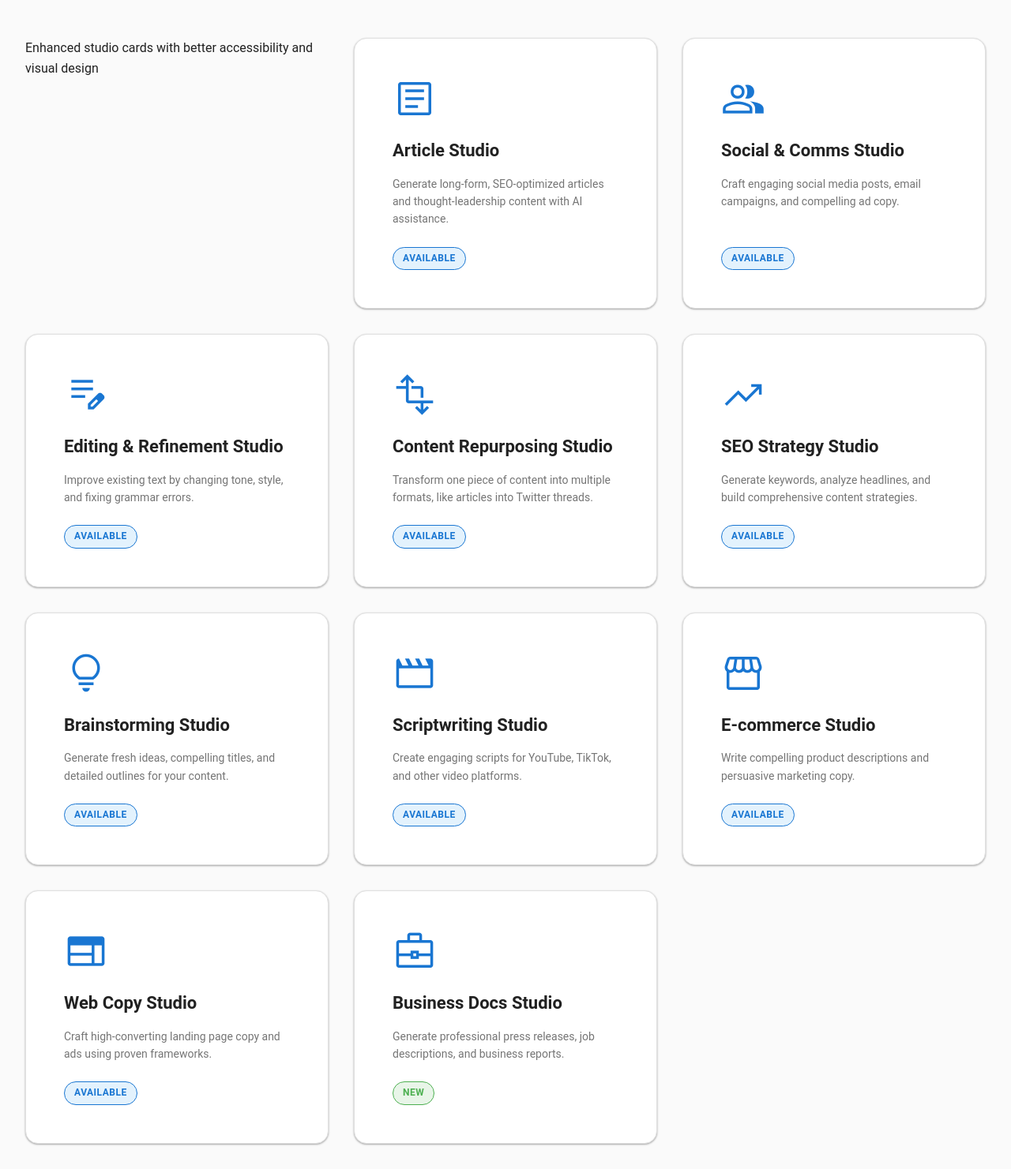
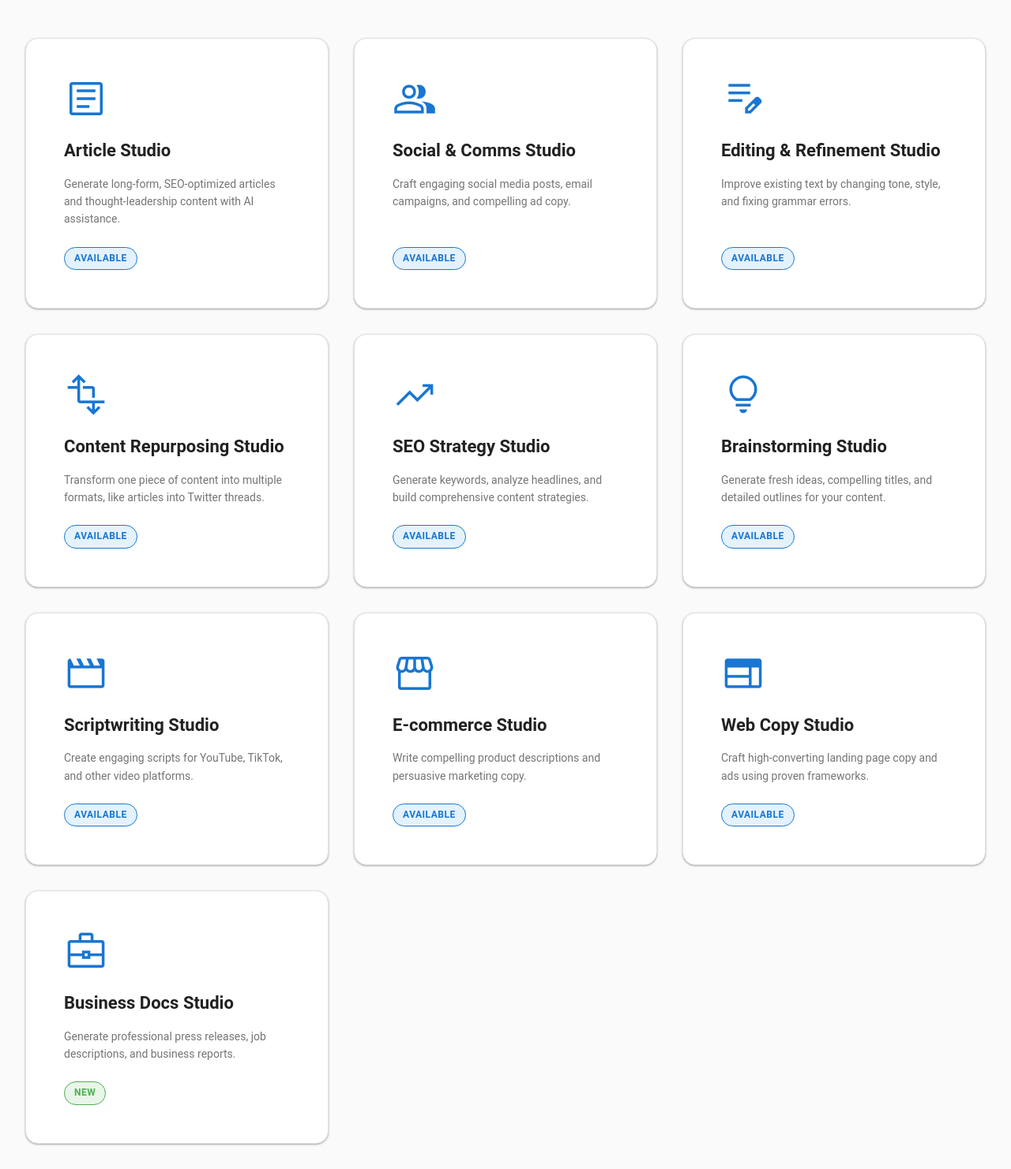
Before and after one commit to Francisj2nd/InkDrive, a Python web app: template templates/dashboard.html in a window 1280 px wide. Shown: the part 274-1755 px from the top of the page at 79% size. Run offline with Jinja, Linux system fonts and the light colour scheme; the template is opened without the code that fills it, so the values that code supplies are empty; some web fonts are replaced.

Commit message:
Update dashboard.html

```diff
--- a/templates/dashboard.html
+++ b/templates/dashboard.html
@@ -302,7 +302,6 @@
 </div>
 
 <div class="studio-grid">
-     Enhanced studio cards with better accessibility and visual design
     <a href="{{ url_for('article_studio') }}" class="studio-card" aria-label="Open Article Studio">
         <span class="material-symbols-outlined studio-icon" aria-hidden="true">article</span>
         <h2 class="studio-title">Article Studio</h2>
```
